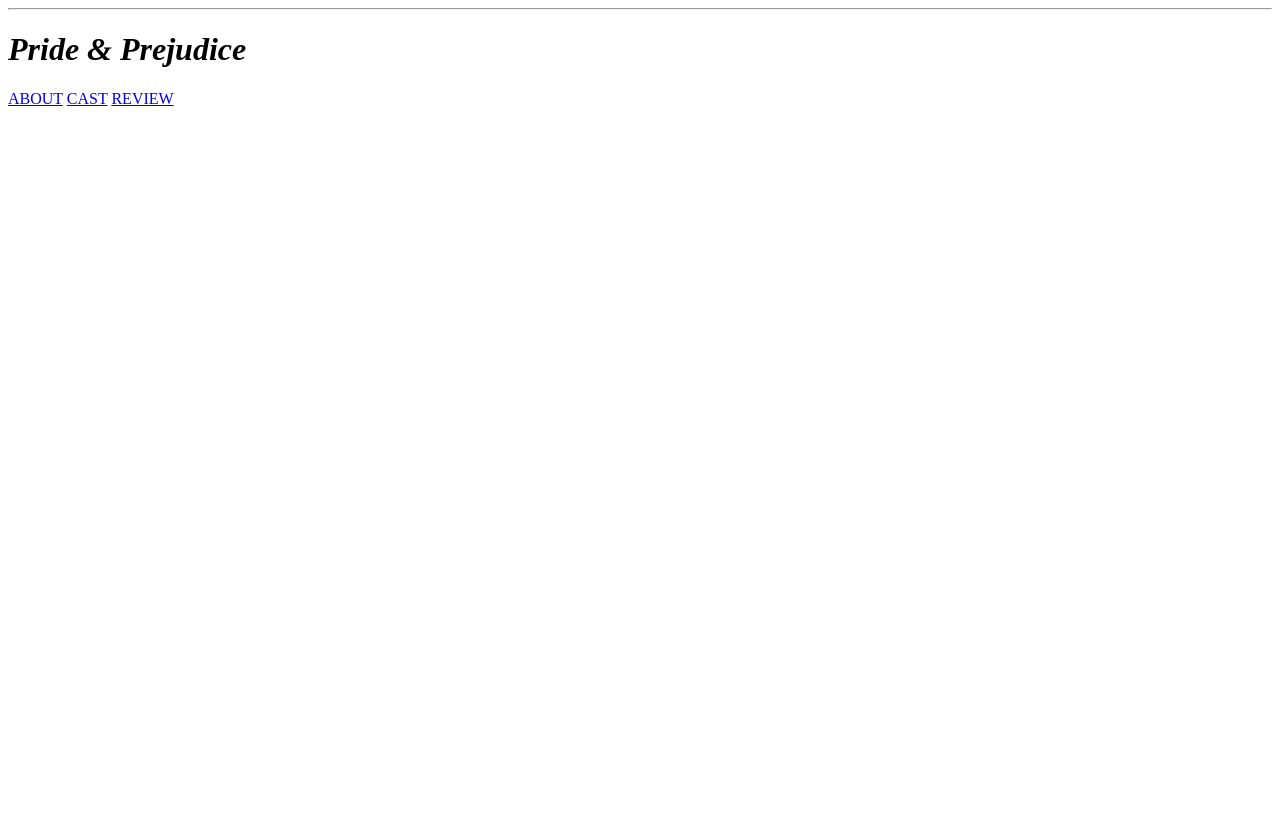
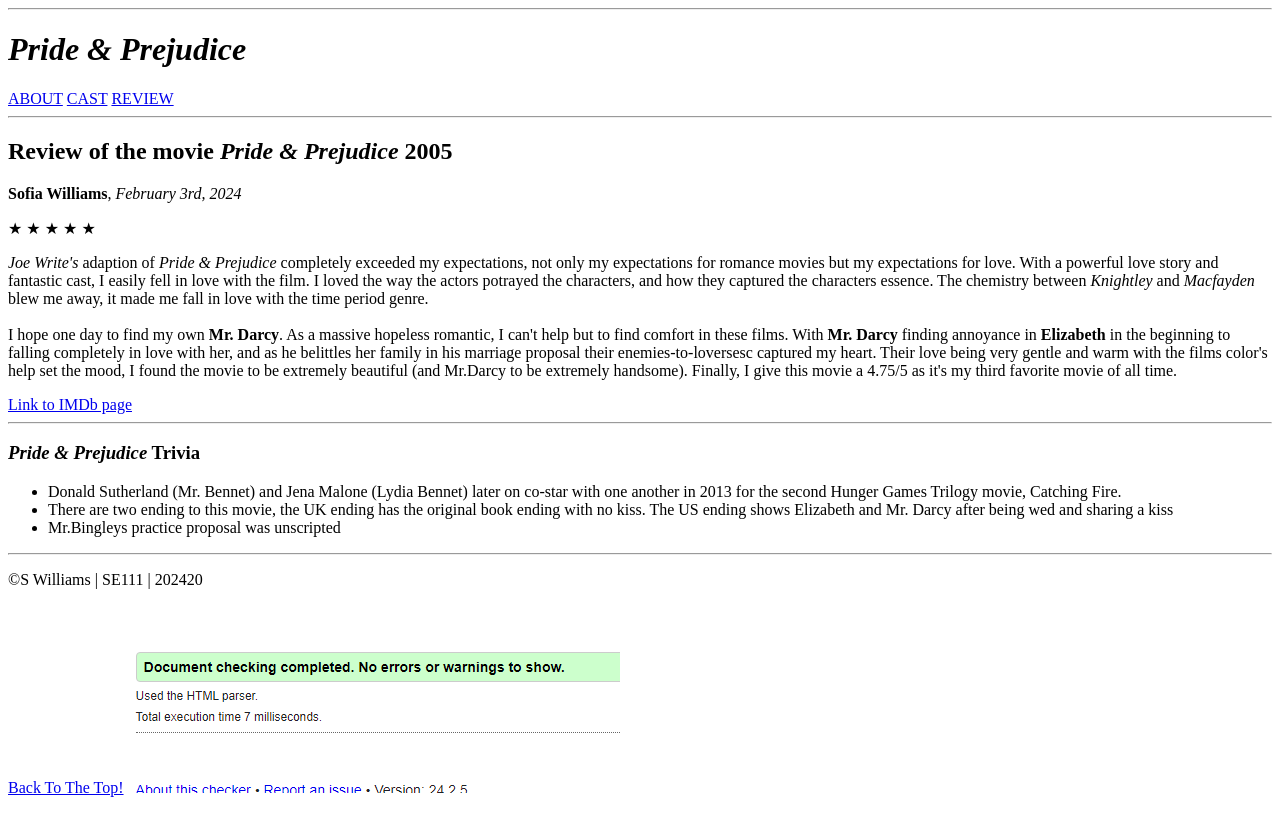
Before and after one commit to sofiamw/HTML2024, a plain HTML site: page W4-Movie/review.html in a window 1280 px wide. Before the commit the page ends 800 px from the top, so only its background shows below. Drawn offline with Linux system fonts and the light colour scheme.

Commit message:
Week 4 movie finish

```diff
--- a/W4-Movie/review.html
+++ b/W4-Movie/review.html
@@ -23,6 +23,46 @@
             <a href="cast.html" class="link">CAST</a>
             <a href="review.html" class="link">REVIEW</a>
         </div> <!--NAV-->
+        <hr>
 
+        <!--PAGE CONTENT-->
+        <div id="content">
+            <h2>Review of the movie <em>Pride & Prejudice</em> 2005</h2>
+            <p><b>Sofia Williams</b>, <i>February 3rd, 2024</i></p>
+
+            <p>&#9733; &#9733; &#9733; &#9733; &#9733;</p>
+
+            <p><i>Joe Write's</i> adaption of <em>Pride & Prejudice</em> completely exceeded my expectations, not only my expectations for romance movies but my expectations for love. With a powerful love story and fantastic cast, I easily fell in love with the film. I loved the way the actors potrayed the characters, and how they captured the characters essence. The chemistry between <i>Knightley</i> and <i>Macfayden</i> blew me away, it made me fall in love with the time period genre.<br>
+            <br>
+            I hope one day to find my own <b>Mr. Darcy</b>. As a massive hopeless romantic, I can't help but to find comfort in these films. With <b>Mr. Darcy</b> finding annoyance in <b>Elizabeth</b> in the beginning to falling completely in love with her, and as he belittles her family in his marriage proposal their enemies-to-loversesc captured my heart. Their love being very gentle and warm with the films color's help set the mood, I found the movie to be extremely beautiful (and Mr.Darcy to be extremely handsome). Finally, I give this movie a 4.75/5 as it's my third favorite movie of all time.</p>
+
+                <!--LINK TO IMDB-->
+            <a href="https://www.imdb.com/title/tt0414387/?ref_=ext_shr_lnk" target="_blank">Link to IMDb page</a>
+
+            <hr>
+            <div id="info"> <!--TRIVIA-->
+                <h3><em>Pride & Prejudice</em> Trivia</h3>
+                <ul>
+                    <li>Donald Sutherland (Mr. Bennet) and Jena Malone (Lydia Bennet) later on co-star with one another in 2013 for the second Hunger Games Trilogy movie, Catching Fire.</li>
+                    <li>There are two ending to this movie, the UK ending has the original book ending with no kiss. The US ending shows Elizabeth and Mr. Darcy after being wed and sharing a kiss </li>
+                    <li>Mr.Bingleys practice proposal was unscripted</li>
+                </ul>
+            </div> <!--TRIVIA-->
+
+            <hr>
+
+            <div id="footer"> <!--FOOTER-->
+                <!--LINK TO TOP-->
+                <p>&copy;S Williams | SE111 | 202420 </p>
+                <a href="#header">Back To The Top!</a>
+                <img src="images/reviewchecker.png" alt="Review HTML Checker">
+
+                <br>
+                <br>
+                <br>
+
+            </div><!--FOOTER-->
+          </div>
+    </div>
 </body>
 </html>
```
Also changed, not shown: W4-Movie/cast.html (+20 -11 lines), W4-Movie/index.html (+6 -3 lines), index.html (+1 -1 lines), W4-Movie/images/castchecker.png (added), W4-Movie/images/indexcheck.png (added), W4-Movie/images/jane_bennet.jpg (added), W4-Movie/images/lydia_bennet.jpg (added), W4-Movie/images/reviewchecker.png (added).
